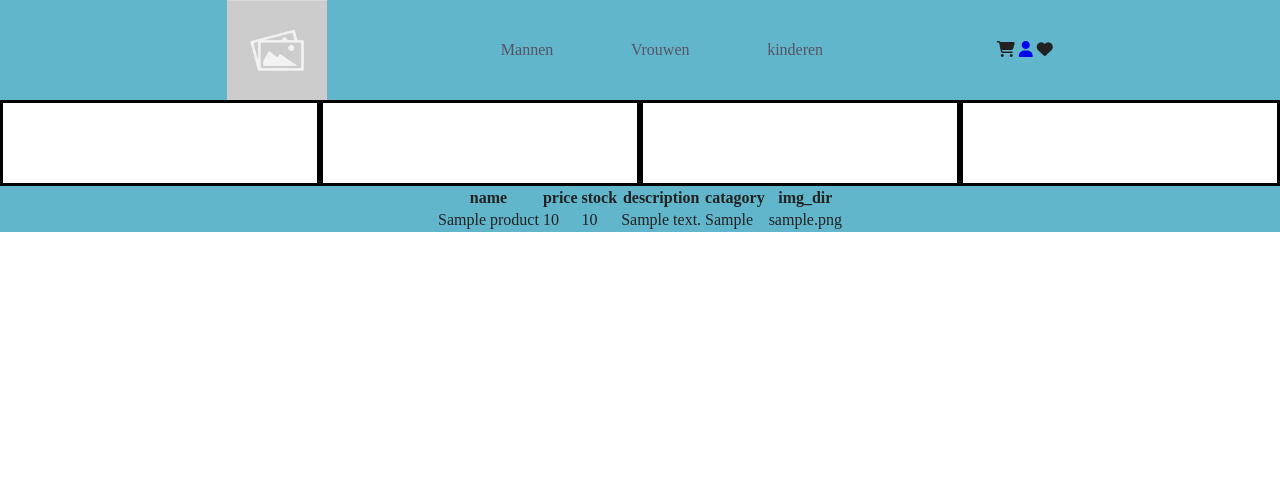
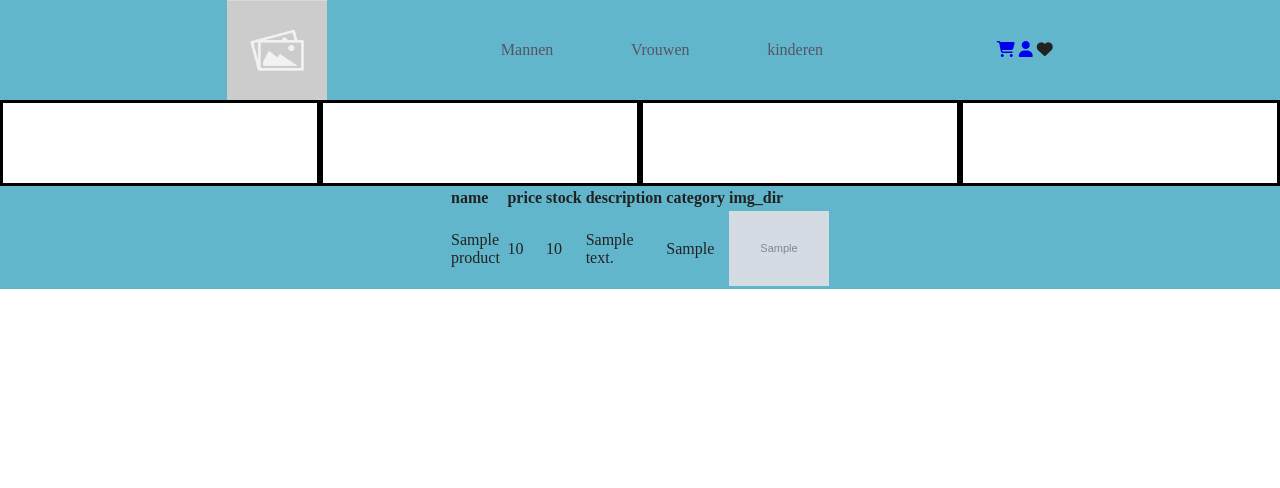
Before and after one commit to TjeerdK/Project-winkeltje-, a PHP site: page / in a window 1280 px wide. Shown: the top 488 px of the page. Run offline with PHP 8.4, Linux system fonts and the light colour scheme; tables that the repository leaves empty or names only in its code hold one stand-in row (values such as "Sample post"); grey boxes marked "Sample" are stand-in pictures; data that the repository does not hold is empty; a stand-in replaces the project's code that opens the database connection; some libraries are stand-ins or nearby versions.

Commit message:
index.php

```diff
--- a/css/main.css
+++ b/css/main.css
@@ -140,6 +140,11 @@ header{
   padding: 40px;
   background: white;
   width: 75%;
+}
+
+table{
+  width: 30vw;
+  text-align: left;
 }
 
 .maximum-blue {color: #62b6cbff;}
--- a/header.php
+++ b/header.php
@@ -19,7 +19,7 @@
                     <a href="">kinderen</a>
                 </nav>
                 <div class="login">
-                    <i class="fas fa-shopping-cart"></i>
+                    <a href="winkelmandje.php"> <i class="fas fa-shopping-cart"></i></a>
                     <a href="login.php"><i class="fas fa-user"></i></a>
                     <i class="fas fa-heart"></i>
                 </div>
--- a/index.php
+++ b/index.php
@@ -17,7 +17,7 @@
                 <th>price</th>
                 <th>stock</th>
                 <th>description</th>
-                <th>catagory</th>
+                <th>category</th>
                 <th>img_dir</th>
             </tr>
             <?php foreach ($product as $p): ?>
@@ -26,8 +26,8 @@
                     <td><?php echo $p["price"];?></td>
                     <td><?php echo $p["stock"];?></td>
                     <td><?php echo $p["description"];?></td>
-                    <td><?php echo $p["catagory"];?></td>
-                    <td><?php echo $p["img_dir"];?></td>
+                    <td><?php echo $p["category"];?></td>
+                    <td class="logo"><img src="<?php echo $p["img_dir"];?>" alt="Albeelding"> </td>
             <?php endforeach ?>
         </table>
     </main>
```
